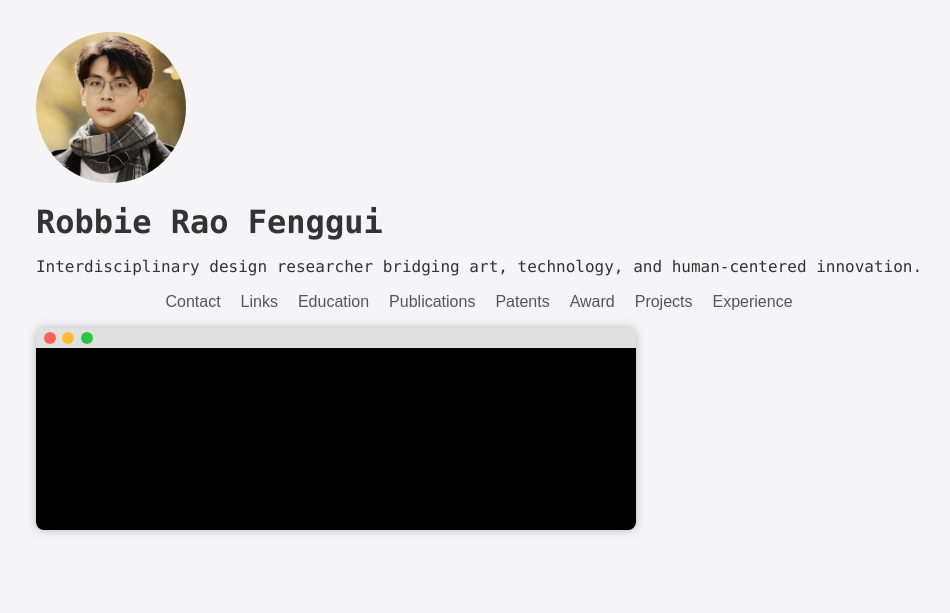
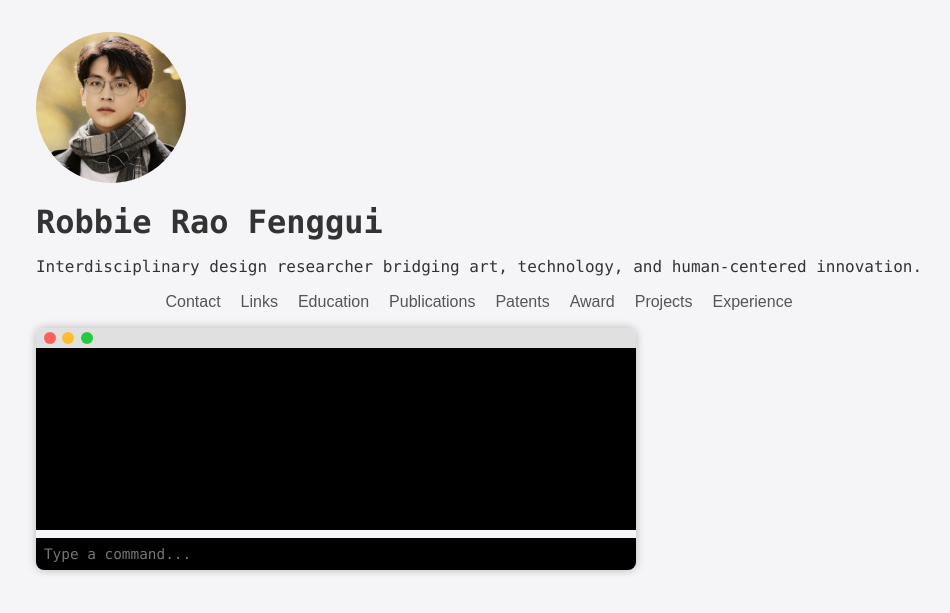
Before and after one commit to RobbieRao/robbierao.github.io, a Jekyll site: the page built from index.md, in a window 1280 px wide. Shown: the top 613 px of the page, without its empty margins (161-1111 px from the left). Built offline with Jekyll 4.4.1, drawn with Linux system fonts in a browser that asks for light colours.

Commit message:
Improve terminal interface

```diff
--- a/assets/css/terminal.css
+++ b/assets/css/terminal.css
@@ -76,6 +76,7 @@ h1 {
   font-size: 0.9rem;
   min-height: 150px;
   white-space: pre-wrap;
+  line-height: 1.4;
 }
 
 #terminal .command {
@@ -85,3 +86,19 @@ h1 {
 #terminal .output {
   color: #fff;
 }
+
+#terminal-input {
+  width: 100%;
+  background: #000;
+  color: #0f0;
+  border: none;
+  padding: 0.5rem;
+  font-size: 0.9rem;
+  font-family: inherit;
+  box-sizing: border-box;
+  margin-top: 0.5rem;
+}
+
+#terminal-input:focus {
+  outline: none;
+}
--- a/assets/js/terminal.js
+++ b/assets/js/terminal.js
@@ -1,6 +1,9 @@
 document.addEventListener('DOMContentLoaded', function () {
   const terminal = document.getElementById('terminal');
   const buttons = document.querySelectorAll('.tags button');
+  const input = document.getElementById('terminal-input');
+  const commands = {};
+  input.focus();
 
   function typeText(text, container) {
     let index = 0;
@@ -8,16 +11,13 @@ document.addEventListener('DOMContentLoaded', function () {
       if (index < text.length) {
         container.textContent += text.charAt(index);
         index++;
-        setTimeout(type, 30);
+        setTimeout(type, 15);
       }
     }
     type();
   }
 
-  buttons.forEach(btn => {
-    btn.addEventListener('click', () => {
-      const cmd = btn.dataset.cmd;
-      const content = btn.dataset.content.replace(/\\n/g, '\n');
+  function runCommand(cmd, content) {
     terminal.innerHTML = '';
 
     const commandLine = document.createElement('div');
@@ -30,6 +30,25 @@ document.addEventListener('DOMContentLoaded', function () {
     terminal.appendChild(outputLine);
 
     typeText('\n' + content, outputLine);
+  }
+
+  buttons.forEach(btn => {
+    const cmd = btn.dataset.cmd;
+    const content = btn.dataset.content.split('\\n').join('\n\n').trim();
+    commands[cmd] = content;
+    btn.addEventListener('click', () => {
+      runCommand(cmd, content);
     });
   });
+
+  input.addEventListener('keydown', (e) => {
+    if (e.key === 'Enter') {
+      const value = input.value.trim();
+      if (value) {
+        const content = commands[value] || 'Command not found';
+        runCommand(value, content);
+      }
+      input.value = '';
+    }
   });
+});
--- a/index.md
+++ b/index.md
@@ -12,7 +12,7 @@ title: "Robbie Rao Fenggui"
     <button data-cmd="open links" data-content="https://robbierao.com\\nhttps://sd.polyu.edu.hk/aedlab\\nhttps://designanything.design">Links</button>
     <button data-cmd="open education" data-content="School of Design, The Hong Kong Polytechnic University – AED Lab, Ph.D. Student, 2024–Present.\\nChina Academy of Art – B.Eng in Innovative Design, 2020–2024.">Education</button>
     <button data-cmd="open publications" data-content="The Immersive Art Therapy Driven by AIGC: An Innovative Approach to Alleviating Children’s Nyctophobia, CHI EA 2025.\\nBetween Real and Imagined: Developing a dynamic immersive virtual auditing (DIVA) framework for high-density urban health trails, eCAADe 2025.\\nContextCam: Bridging Context Awareness with Creative Human-AI Image Co-Creation, CHI 2024.\\nEnlivening Performance Art: Enhanced Interactivity through Embodied Cognition and Real-Time Physical Visualization on Swarm Tangible Interfaces, ICLC 2024.\\nTrailTracking: AI-Driven Distributed Narratives of Descendant Civilizations in a Digitally Encoded Cosmos, Science 24 hours 2024.">Publications</button>
-    <button data-cmd="open patents" data-content="AI-Assisted Design Creation Software, Software Monograph, 2023.\\nIntegrated Art Education Service Solution Based on Generative AI, Invention Patent 2023.\\nBox, Design Patent 2022.\\nA Kind of Robotic Arm, Utility Model Patent 2022.\\nImage Digital Projection Device, Utility Model Patent 2022.">Patents</button>
+    <button data-cmd="open patents" data-content="AI-Assisted Design Creation Software – Software Monograph, 2023, Reg. No. 2023SR000001.\\nIntegrated Art Education Service Solution Based on Generative AI – Invention Patent, 2023, CN116000001A.\\nBox – Design Patent, 2022, CN305000001S.\\nA Kind of Robotic Arm – Utility Model Patent, 2022, CN216000001U.\\nImage Digital Projection Device – Utility Model Patent, 2022, CN216000002U.">Patents</button>
     <button data-cmd="open award" data-content="AIGC-Driven Virtual Art Education Tutor – top honors.">Award</button>
     <button data-cmd="open projects" data-content="Blind Box Experience Upgrade – Reimagined the blind box concept through innovative interaction design.\\nAIGC-Driven Virtual Art Education Tutor – Transformed virtual art education using generative AI.\\nPrivate Domain UX Design – Developed data-driven strategies and intuitive interfaces to enhance digital user engagement.">Projects</button>
     <button data-cmd="open experience" data-content="CEO, Hangzhou BIZZLE Network Technology Co., Ltd. (Feb 2022 – Present).\\nCo-Founder, DesignAnything Lab, China Academy of Art (Mar 2022 – Sep 2024).">Experience</button>
@@ -24,5 +24,6 @@ title: "Robbie Rao Fenggui"
       <span class="dot green"></span>
     </div>
     <div id="terminal"></div>
+    <input type="text" id="terminal-input" placeholder="Type a command...">
   </div>
 </div>
```
Lines whose indentation alone changed are shown as unchanged.
